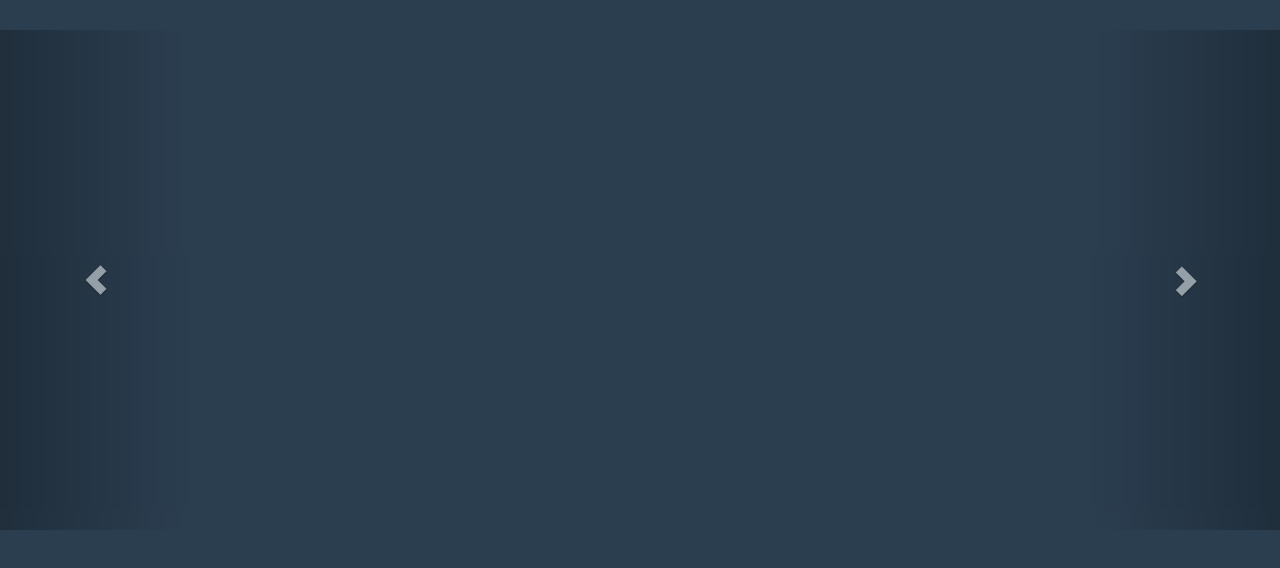
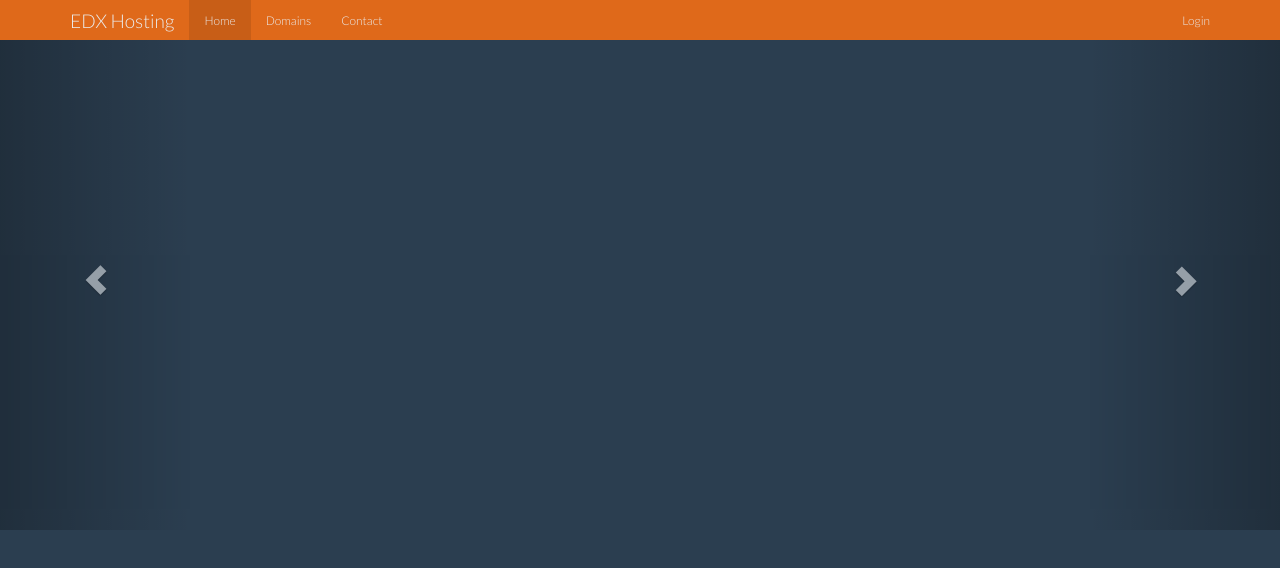
Before and after one commit to marb61a/web-hosting-company, a plain HTML site: page index.html in a window 1280 px wide. Drawn offline with nearby package versions, Linux system fonts and the light colour scheme; files whose address does not match are found by name.

Commit message:
added navbar to index.html

```diff
--- a/index.html
+++ b/index.html
@@ -14,7 +14,29 @@
   </head>
 
   <body>
-
+    <nav class="navbar navbar-inverse navbar-fixed-top">
+      <div class="container">
+        <div class="navbar-header">
+          <button type="button" class="navbar-toggle collapsed" data-toggle="collapse" data-target="#navbar" aria-expanded="false" aria-controls="navbar">
+            <span class="sr-only">Toggle navigation</span>
+            <span class="icon-bar"></span>
+            <span class="icon-bar"></span>
+            <span class="icon-bar"></span>
+          </button>
+          <a class="navbar-brand" href="index.html">EDX Hosting</a>
+        </div>
+        <div id="navbar" class="collapse navbar-collapse">
+          <ul class="nav navbar-nav">
+            <li class="active"><a href="index.html">Home</a></li>
+            <li><a href="domains.html">Domains</a></li>
+            <li><a href="contact.html">Contact</a></li>
+          </ul>
+          <ul class="nav navbar-nav navbar-right">
+            <li><a href="#">Login</a></li>
+          </ul>
+        </div><!--/.nav-collapse -->
+      </div>
+    </nav>
     <section>
       <div id="myCarousel" class="carousel slide" data-ride="carousel">
         <!-- Carousel Controls -->
@@ -28,6 +50,7 @@
         </a>
       </div>
     </section>
+
     <!-- Bootstrap core JavaScript
     ================================================== -->
     <!-- Placed at the end of the document so the pages load faster -->
```
